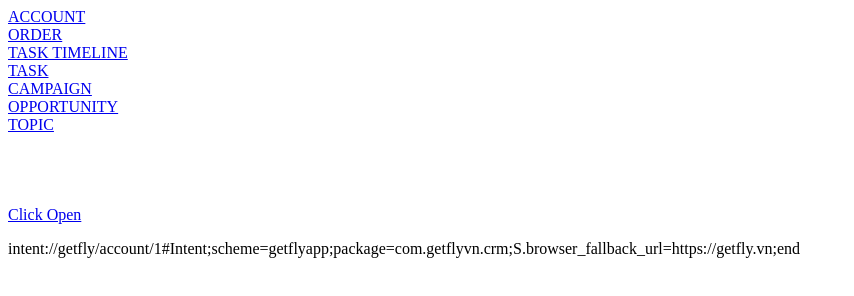
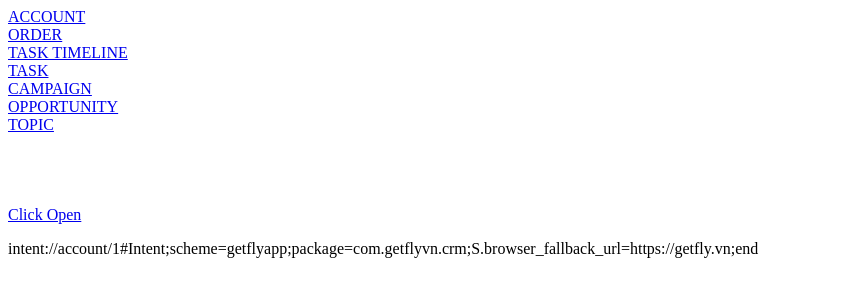
Before and after one commit to nguyendat0410/nguyendat0410.github.io, a plain HTML site: page debug/index.html in a window 1280 px wide. Shown: the whole page, without its empty margins (0-854 px from the left). Drawn offline with Linux system fonts and the light colour scheme.

Commit message:
debug link 4

```diff
--- a/debug/index.html
+++ b/debug/index.html
@@ -18,7 +18,7 @@
 		<br/><br/><br/><br/>
 		<a href="intent://getfly/account/1#Intent;scheme=getflyapp;package=com.getflyvn.crm;S.browser_fallback_url=https://getfly.vn;end">Click Open</a>
 		<p>
-		intent://getfly/account/1#Intent;scheme=getflyapp;package=com.getflyvn.crm;S.browser_fallback_url=https://getfly.vn;end
+		intent://account/1#Intent;scheme=getflyapp;package=com.getflyvn.crm;S.browser_fallback_url=https://getfly.vn;end
 		</p>
 	</body>
 </html>
```
